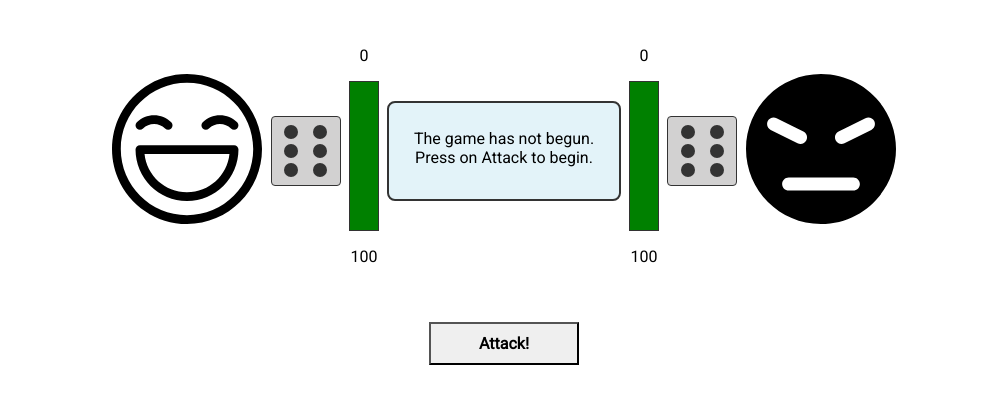
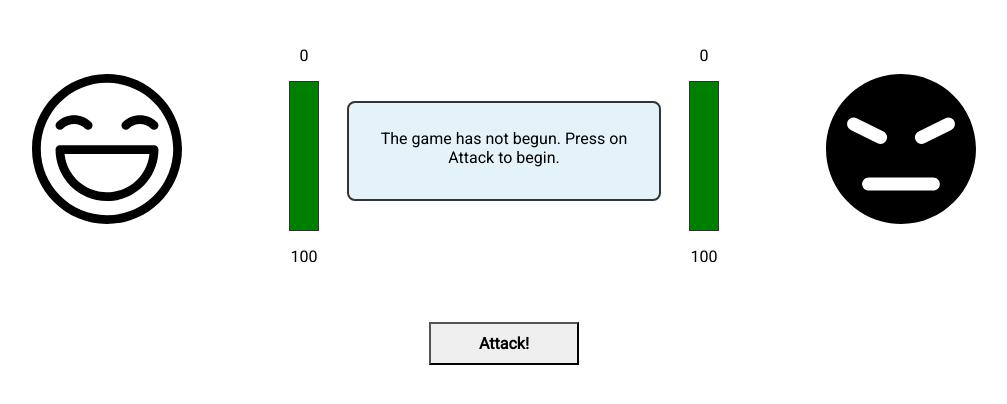
Before and after one commit to WebTerminator/WebTerminator-BYHIRAS-FRONTEND-TT, a React (Create React App) app: page / in a window 1280 px wide. Shown: the top 404 px of the page, without its empty margins (136-1143 px from the left). Built offline with nearby package versions, Linux system fonts and the light colour scheme.

Commit message:
winning/loosing logic

```diff
--- a/src/App.js
+++ b/src/App.js
@@ -12,6 +12,7 @@ const App = () => {
   const [lossValueP1, setLossValueP1] = useState(0);
   const [lossValueP2, setLossValueP2] = useState(0);
   const [loosingPlayer, setLoosingPlayer] = useState({ name: '', score: null });
+  const [winner, setWinner] = useState('');
 
   const handleLoosingPlayer = (score, name) => {
     if (name === 'Player1') {
@@ -49,11 +50,20 @@ const App = () => {
 
   return (
     <section className="app">
+      {
+        winner === ''
+          ?
+          <>
             <div className="game-wrapper">
               <Player1
                 icon={<HappyFace />}
                 lossValue={lossValueP1}
                 dicesValue={player1DicesValues}
+                dice1={dice1}
+                dice2={dice2}
+                hasTheGameStarted={hasTheGameStarted}
+                name="Player1"
+                setWinner={setWinner}
               />
 
               <Display loosingPlayer={loosingPlayer} />
@@ -63,9 +73,19 @@ const App = () => {
                 icon={<AngryFace />}
                 lossValue={lossValueP2}
                 dicesValue={player2DicesValues}
+                dice1={dice3}
+                dice2={dice4}
+                hasTheGameStarted={hasTheGameStarted}
+                name="Player2"
+                setWinner={setWinner}
               />
             </div>
             <button onClick={handleOnClick}>Attack!</button>
+          </>
+          : winner === 'Player1'
+            ? <p className="winner">You won</p>
+            : <p className="looser">Game over</p>
+      }
     </section>
   );
 }
--- a/src/App.scss
+++ b/src/App.scss
@@ -1,16 +1,3 @@
-
-// .angry {
-//   svg {
-//     fill: red!important;
-//   }
-// }
-// .base {
-//   svg {
-//     fill: green;
-//     transition: fill 1s ease-in-out .2s;
-//   }
-// }
-
 button {
   -webkit-appearance: none;
   padding: 10px 20px;
@@ -39,7 +26,7 @@ body {
 }
 
 .app {
-  max-width: 800px;
+  max-width: 1000px;
   margin: 20px auto 0;
 }
 
@@ -64,6 +51,14 @@ body {
   width: 30px;
   height: 150px;
   margin: 0 auto;
+
+  &.danger-one .health-bar {
+    background-color: orange;
+  }
+
+  &.danger-two .health-bar {
+    background-color: red;
+  }
 }
 
 .health-bar {
@@ -78,7 +73,6 @@ body {
 
 .game-wrapper {
   display: flex;
-  justify-content: space-evenly;
   justify-content: center;
   align-items: center;
 }
@@ -120,14 +114,15 @@ body {
 }
 
 .dice {
-  width: 70px;
-  height: 70px;
+  width: 50px;
+  height: 50px;
   background-color: #d2d1d1;
   border-radius: 4px;
   border: 1px solid #333;
   padding: 5px;
   display: flex;
   position: relative;
+  margin-bottom: 20px;
 
   &.one-dot {
     justify-content: center;
@@ -169,10 +164,10 @@ body {
     &--special {
       & span {
         &:nth-child(2) {
-          top: calc((100%/2) - 7px);
+          top: calc((100%/2) - 5px);
           position: absolute;
           left: 50%;
-          margin-left: -7px;
+          margin-left: -5px;
         }
 
         &:last-child {
@@ -185,10 +180,47 @@ body {
   }
 
   &-dot {
-    width: 14px;
-    height: 14px;
+    width: 10px;
+    height: 10px;
     background-color: #333;
     display: block;
     border-radius: 50%;
   }
 }
+
+.dice-holder {
+  display: flex;
+  flex-direction: column;
+  position: relative;
+  overflow: hidden;
+  width: 50px;
+  height: 120px;
+
+  &-inner {
+    position: absolute;
+    width: 100%;
+    top: -120px;
+    left: 0;
+    transition: all .4s ease-in-out;
+  }
+
+  &--active {
+    .dice-holder-inner {
+      top: 0;
+    }
+  }
+}
+
+.winner,
+.looser {
+  text-align: center;
+  font-size: 40px;
+}
+
+.winner {
+  color: green;
+}
+
+.looser {
+  color: red;
+}
--- a/src/components/Bar/index.js
+++ b/src/components/Bar/index.js
@@ -1,14 +1,23 @@
 import React from 'react';
 import PropTypes from 'prop-types';
+import classNames from 'classnames';
 
 const Bar = ({ dicesValue, health }) => {
+  const style = classNames(
+    'health-bar-wrapper',
+    ({
+      'danger-one': health < 50,
+      'danger-two': health < 20
+    })
+  );
+
   return (
     <div className="bar-wrapper">
       <p>
         {dicesValue}
       </p>
-      <div className="health-bar-wrapper">
-        <div style={{ top: `${100 - health}px` }} className="health-bar" />
+      <div className={style}>
+        <div className="health-bar" style={{ top: `${100 - health}px` }} />
       </div>
       <p>
         {health}
--- a/src/components/Dice/index.js
+++ b/src/components/Dice/index.js
@@ -61,7 +61,7 @@ const Dice = ({ dots }) => {
 };
 
 Dice.propTypes = {
-  dots: PropTypes.number.isRequired
+  dots: PropTypes.number
 };
 
 export default Dice;
--- a/src/components/player/index.js
+++ b/src/components/player/index.js
@@ -5,24 +5,47 @@ import classNames from 'classnames';
 import Dice from '../Dice/index';
 
 export const Player = ({
+  dice1,
+  dice2,
   dicesValue,
+  hasTheGameStarted,
   icon,
   lossValue,
   healthPoints,
-  isLayoutReversed
+  name,
+  isLayoutReversed,
+  setWinner
 }) => {
   const [health, setHealth] = useState(healthPoints)
   const className = classNames('player-info', ({ 'reverse-layout': isLayoutReversed }));
+  const diceHolderClassName = classNames('dice-holder', ({
+    'dice-holder--active': hasTheGameStarted
+  }))
 
   useEffect(() => {
     setHealth(health - lossValue);
+
+    if (health < 0) {
+      if (name === 'Player1') {
+        setWinner('Player2')
+      } else {
+        setWinner('Player1')
+      }
+    }
   }, [lossValue]);
 
   return (
     <div className="player-wrapper">
       <div className={className}>
         {icon}
-        <Dice dots={6} />
+
+        <div className={diceHolderClassName}>
+          <div className="dice-holder-inner">
+            <Dice dots={dice1} />
+            <Dice dots={dice2} />
+          </div>
+        </div>
+
         <Bar health={health} dicesValue={dicesValue} />
       </div>
     </div>
@@ -34,7 +57,12 @@ Player.propTypes = {
   dicesValue: PropTypes.number,
   icon: PropTypes.element,
   isLayoutReversed: PropTypes.bool,
-  lossValue: PropTypes.number
+  lossValue: PropTypes.number,
+  dice1: PropTypes.number,
+  dice2: PropTypes.number,
+  hasTheGameStarted: PropTypes.bool,
+  name: PropTypes.string,
+  setWinner: PropTypes.func
 };
 
 Player.defaultProps = {
```
Lines whose indentation alone changed are shown as unchanged.
